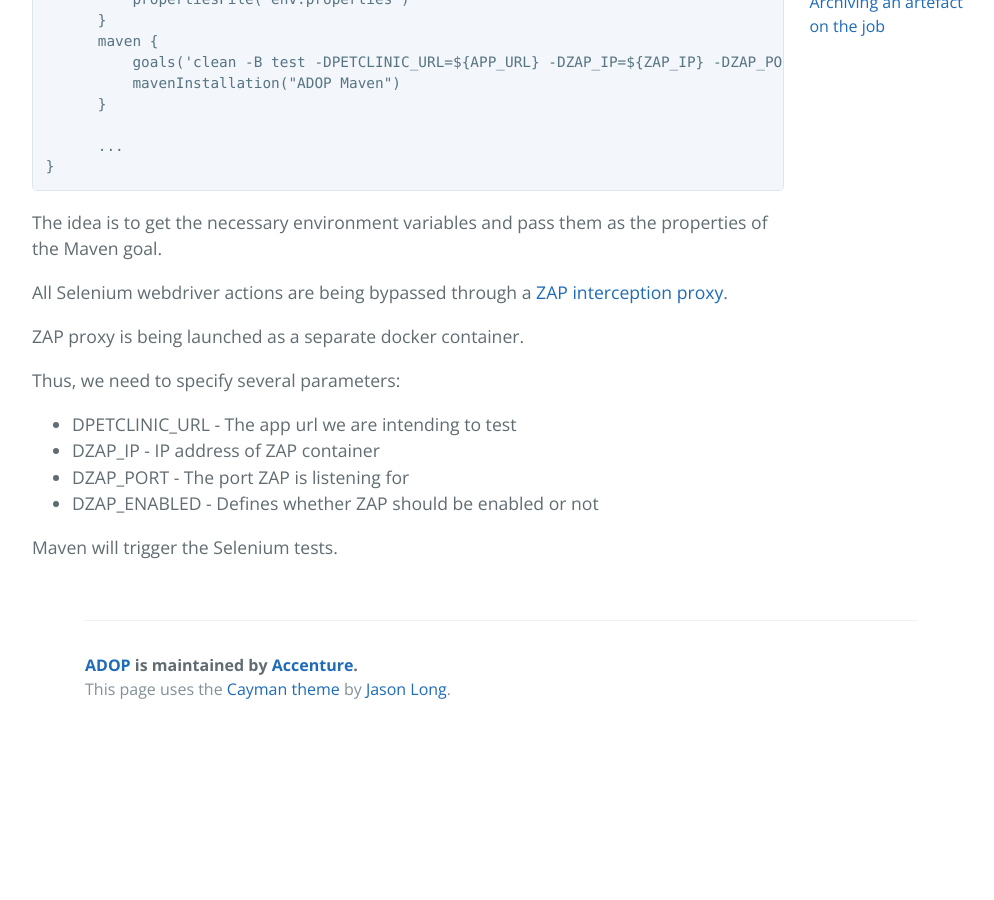
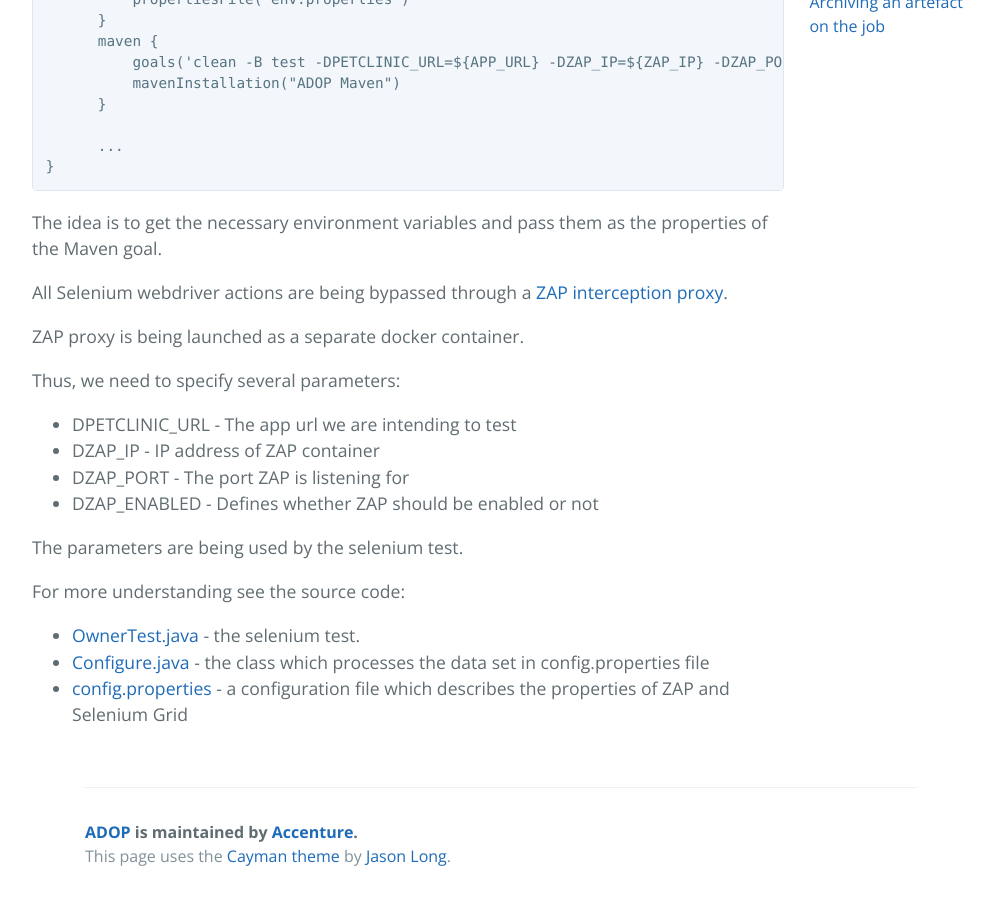
Before and after one commit to alexeymhv/adop-cartridges-cookbook, a Jekyll site: the page built from _docs/recipes/selenium-tests.md, in a window 1280 px wide and 900 px high, scrolled down 969 px. Shown: the whole window, without its empty margins (139-1133 px from the left). Built offline with Jekyll 4.4.1, drawn with Linux system fonts in a browser that asks for light colours; before the commit the page ends 1702 px from its top, so only the background shows below that.

Commit message:
Update selenium-tests.md

```diff
--- a/_docs/recipes/selenium-tests.md
+++ b/_docs/recipes/selenium-tests.md
@@ -48,4 +48,10 @@ Thus, we need to specify several parameters:
 * DZAP_PORT - The port ZAP is listening for
 * DZAP_ENABLED - Defines whether ZAP should be enabled or not
 
-Maven will trigger the Selenium tests.
+The parameters are being used by the selenium test.
+
+For more understanding see the source code:
+
+- [OwnerTest.java](https://github.com/Accenture/adop-cartridge-java-regression-tests/blob/master/src/test/java/springpetclinic_selenium/selenium/OwnerTest.java) - the selenium test.
+- [Configure.java](https://github.com/Accenture/adop-cartridge-java-regression-tests/blob/master/src/main/java/springpetclinic_selenium/utils/Configure.java) - the class which processes the data set in config.properties file
+- [config.properties](https://github.com/Accenture/adop-cartridge-java-regression-tests/tree/master/src/main/resources) - a configuration file which describes the properties of ZAP and Selenium Grid
```
